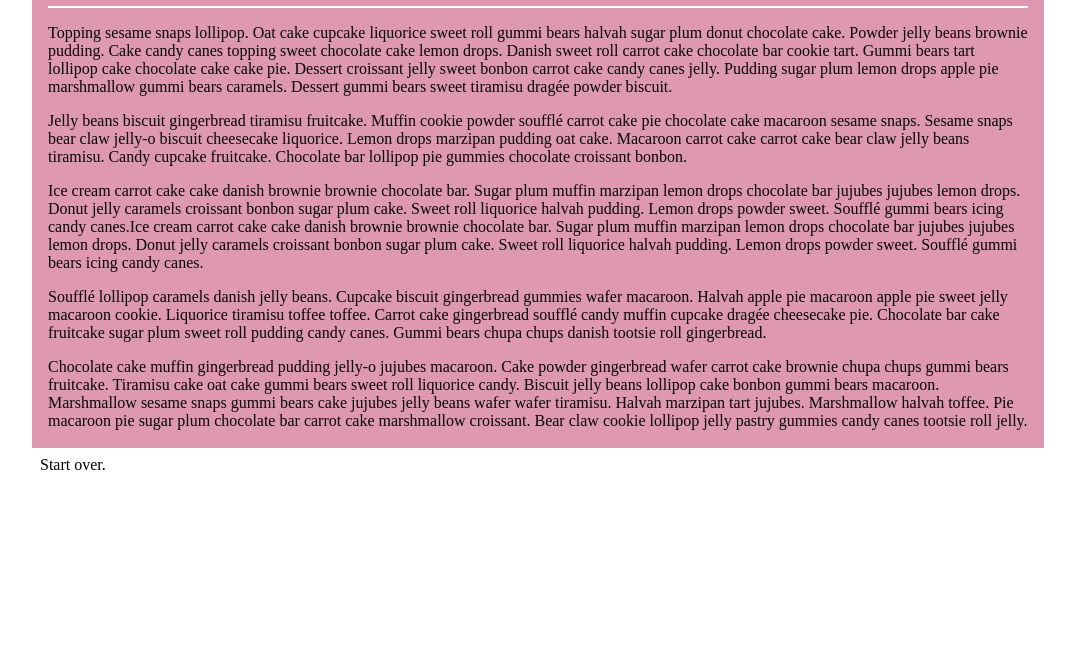
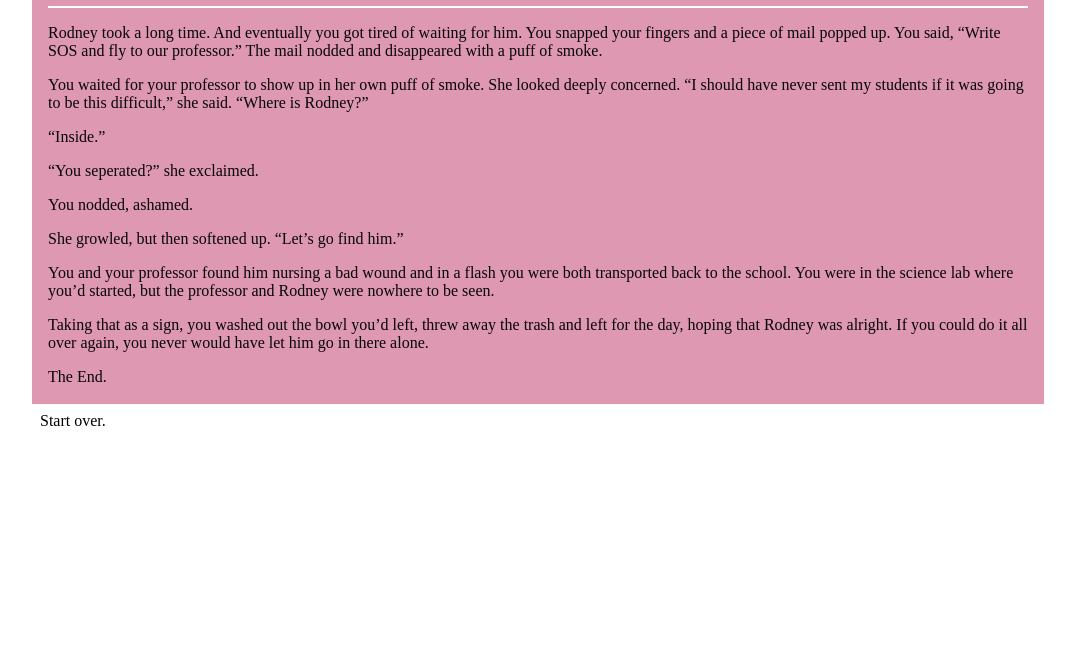
Before and after one commit to Twinkie216/choose-your-own-adventrue, a plain HTML site: page story/part_5_end.html in a window 1280 px wide. Shown: the part 135-800 px from the top of the page, without its empty margins (102-1177 px from the left). Drawn offline with Linux system fonts and the light colour scheme.

Commit message:
back button, title, story inputted

```diff
--- a/story/part_5_end.html
+++ b/story/part_5_end.html
@@ -8,26 +8,38 @@
 <body>
     <div class="container">
         <div class="controls">
-            <a href="#">Back</a>
+            <a href="../story/part_5.html">Back</a>
             <a href="../index.html">Home</a>
         </div>
         <div class="story">
-            <h1>Part 5 End</h1>
+            <h1>Bloody without glory</h1>
             <hr>
             <p>
-                Topping sesame snaps lollipop. Oat cake cupcake liquorice sweet roll gummi bears halvah sugar plum donut chocolate cake. Powder jelly beans brownie pudding. Cake candy canes topping sweet chocolate cake lemon drops. Danish sweet roll carrot cake chocolate bar cookie tart. Gummi bears tart lollipop cake chocolate cake cake pie. Dessert croissant jelly sweet bonbon carrot cake candy canes jelly. Pudding sugar plum lemon drops apple pie marshmallow gummi bears caramels. Dessert gummi bears sweet tiramisu dragée powder biscuit.
+                Rodney took a long time. And eventually you got tired of waiting for him. You snapped your fingers and a piece of mail popped up. You said, “Write SOS and fly to our professor.” The mail nodded and disappeared with a puff of smoke.
             </p>
             <p>
-                Jelly beans biscuit gingerbread tiramisu fruitcake. Muffin cookie powder soufflé carrot cake pie chocolate cake macaroon sesame snaps. Sesame snaps bear claw jelly-o biscuit cheesecake liquorice. Lemon drops marzipan pudding oat cake. Macaroon carrot cake carrot cake bear claw jelly beans tiramisu. Candy cupcake fruitcake. Chocolate bar lollipop pie gummies chocolate croissant bonbon.
+                You waited for your professor to show up in her own puff of smoke. She looked deeply concerned. “I should have never sent my students if it was going to be this difficult,” she said. “Where is Rodney?”
             </p>
             <p>
-                Ice cream carrot cake cake danish brownie brownie chocolate bar. Sugar plum muffin marzipan lemon drops chocolate bar jujubes jujubes lemon drops. Donut jelly caramels croissant bonbon sugar plum cake. Sweet roll liquorice halvah pudding. Lemon drops powder sweet. Soufflé gummi bears icing candy canes.Ice cream carrot cake cake danish brownie brownie chocolate bar. Sugar plum muffin marzipan lemon drops chocolate bar jujubes jujubes lemon drops. Donut jelly caramels croissant bonbon sugar plum cake. Sweet roll liquorice halvah pudding. Lemon drops powder sweet. Soufflé gummi bears icing candy canes.
+                “Inside.”
             </p>
             <p>
-                Soufflé lollipop caramels danish jelly beans. Cupcake biscuit gingerbread gummies wafer macaroon. Halvah apple pie macaroon apple pie sweet jelly macaroon cookie. Liquorice tiramisu toffee toffee. Carrot cake gingerbread soufflé candy muffin cupcake dragée cheesecake pie. Chocolate bar cake fruitcake sugar plum sweet roll pudding candy canes. Gummi bears chupa chups danish tootsie roll gingerbread.
+                “You seperated?” she exclaimed.
             </p>
             <p>
-                Chocolate cake muffin gingerbread pudding jelly-o jujubes macaroon. Cake powder gingerbread wafer carrot cake brownie chupa chups gummi bears fruitcake. Tiramisu cake oat cake gummi bears sweet roll liquorice candy. Biscuit jelly beans lollipop cake bonbon gummi bears macaroon. Marshmallow sesame snaps gummi bears cake jujubes jelly beans wafer wafer tiramisu. Halvah marzipan tart jujubes. Marshmallow halvah toffee. Pie macaroon pie sugar plum chocolate bar carrot cake marshmallow croissant. Bear claw cookie lollipop jelly pastry gummies candy canes tootsie roll jelly.
+                You nodded, ashamed.
+            </p>
+            <p>
+                She growled, but then softened up. “Let’s go find him.”
+            </p>
+            <p>
+                You and your professor found him nursing a bad wound and in a flash you were both transported back to the school. You were in the science lab where you’d started, but the professor and Rodney were nowhere to be seen.
+            </p>
+            <p>
+                Taking that as a sign, you washed out the bowl you’d left, threw away the trash and left for the day, hoping that Rodney was alright. If you could do it all over again, you never would have let him go in there alone.
+            </p>
+            <p>
+                The End.
             </p>
         </div>
         <div class="choices">
```
